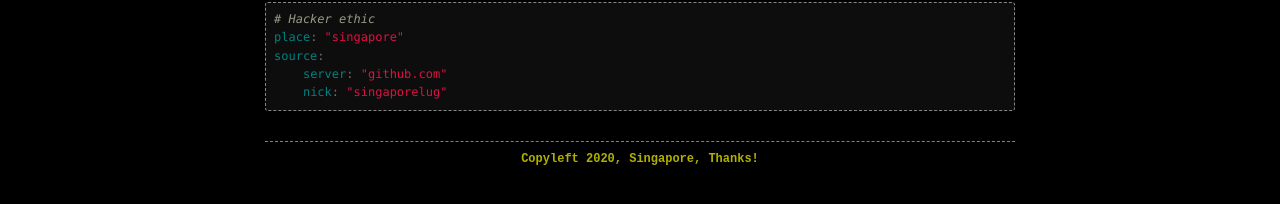
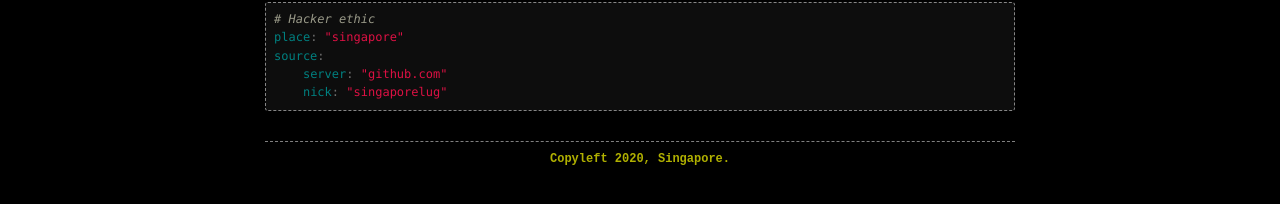
Before and after one commit to SingaporeLUG/singaporelug.org, a Jekyll site: the page built from index.md, in a window 1280 px wide. Shown: the part 652-856 px from the top of the page. Built offline with Jekyll 4.4.1, drawn with Linux system fonts in a browser that asks for light colours; our own code applies the rules of GitHub Pages for plain Markdown files.

Commit message:
add header

```diff
--- a/_config.yml
+++ b/_config.yml
@@ -1,6 +1,6 @@
 # Site settings
 title: "SingaporeLUG"
-bye_message: "Copyleft 2020, Singapore, Thanks!"
+bye_message: "Copyleft 2020, Singapore."
 baseurl: "/"
 url: "https://singaporelug.org"
 
--- a/_includes/head.html
+++ b/_includes/head.html
@@ -2,6 +2,8 @@
     <meta charset="utf-8">
     <meta http-equiv="X-UA-Compatible" content="IE=edge">
     <meta name="viewport" content="width=device-width, initial-scale=1">
+    <meta name="keywords" content="Singapore, Linux, GNU, open source, technology, software, hardware">
+    <meta name="description" content="SingaporeLUG is a local non-profit open source fans group, aims at sharing and collaboration">
     <!-- The above 3 meta tags *must* come first in the head; any other head content must come *after* these tags -->
     <title>{% if page.title %}{{ page.title }} | {{ site.title }}{% else %}{{ site.title }}{% endif %}</title>
 
```
